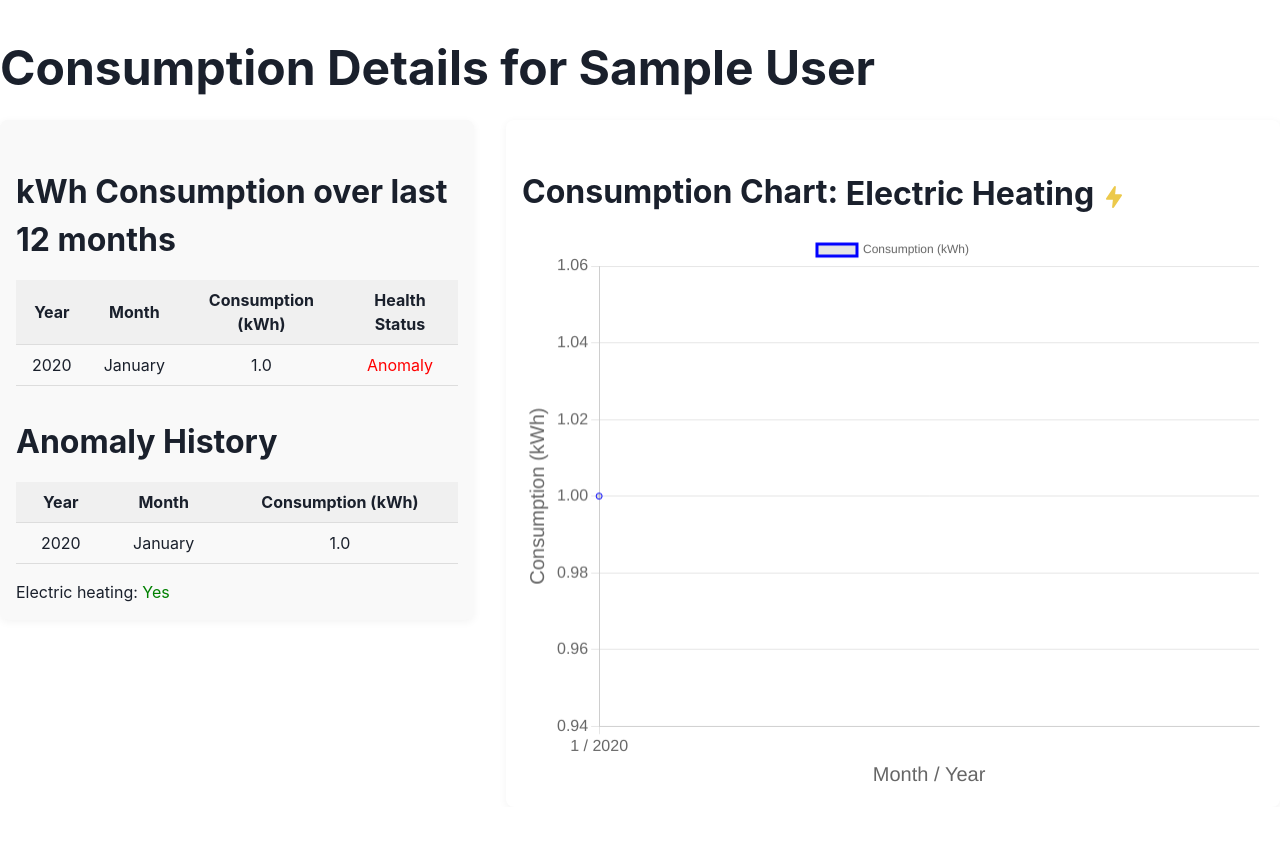
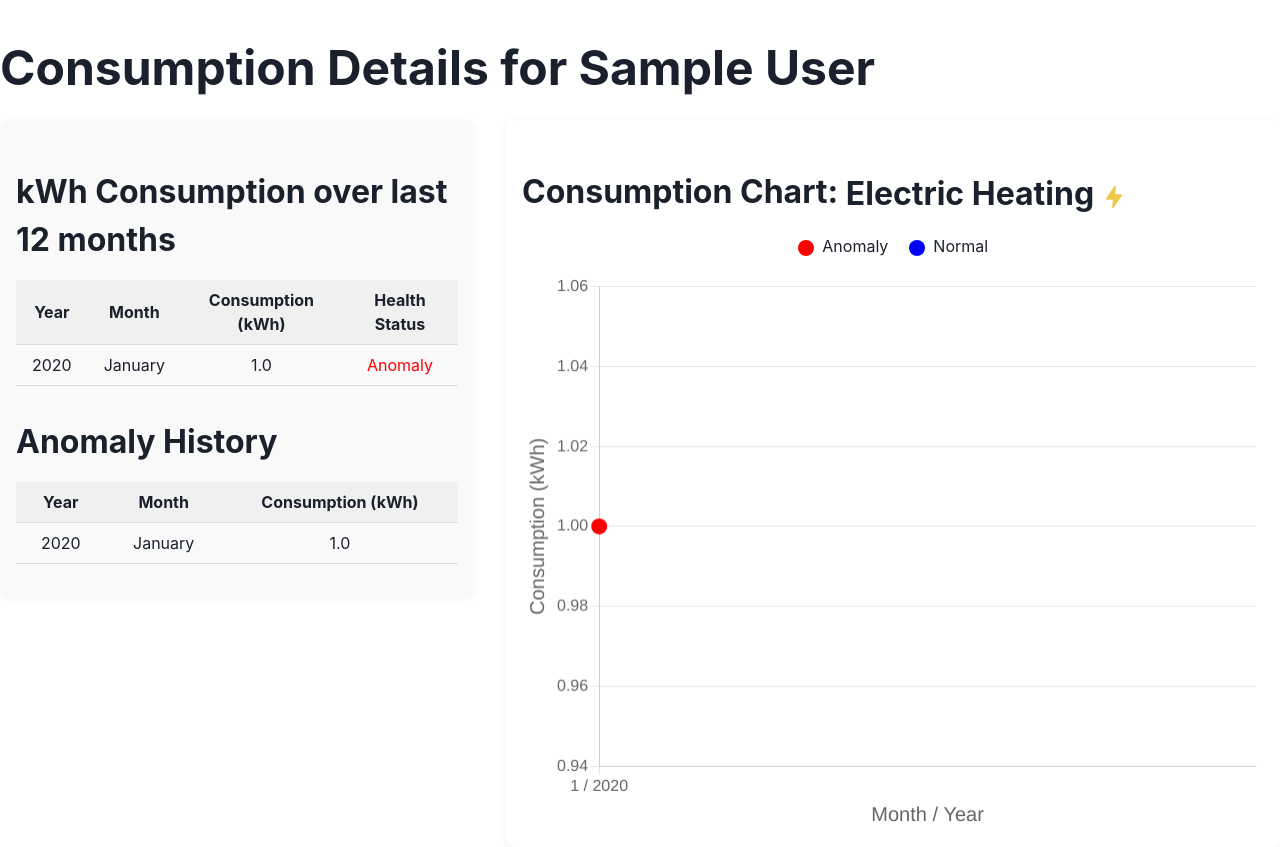
Before and after one commit to CharlesS940/electricity_consumption_dashboard, a Django app: page /consumption/1 in a window 1280 px wide. Before the commit the page ends 782 px from the top, so only its background shows below. Run offline with Django 3.2, Linux system fonts and the light colour scheme; tables that the repository leaves empty hold one stand-in row (values such as "Sample post"); parts of the project's set-up code (start-up, migrations or seed data) failed here and were passed over.

Commit message:
Display anomalies on consumption chart

```diff
--- a/hwjob/dashboard/admin.py
+++ b/hwjob/dashboard/admin.py
@@ -9,9 +9,6 @@ from dashboard.models import Client
 class ClientsListView(ListView):
     """
     A list of clients
-
-    TODO client.has_elec_heating should be set
-    TODO client.has_anomaly should be set
     """
 
     queryset = Client.objects.all()
--- a/hwjob/dashboard/templates/dashboard/consumption_detail.html
+++ b/hwjob/dashboard/templates/dashboard/consumption_detail.html
@@ -61,14 +61,6 @@
                     {% endfor %}
                 </tbody>
             </table>
-            <p>
-                Electric heating:
-                {% if has_electric_heating %}
-                    <span style="color: green;">Yes</span>
-                {% else %}
-                    <span style="color: red;">No</span>
-                {% endif %}
-            </p>
         </div>
         <div class="chart-container">
             <h2>
@@ -81,6 +73,12 @@
                     {% endif %}
                 </span>
             </h2>
+            <div style="text-align: center; margin-bottom: 1em;">
+                <span style="display:inline-block;width:16px;height:16px;background:red;border-radius:50%;margin-right:4px;vertical-align:middle;"></span>
+                Anomaly
+                <span style="display:inline-block;width:16px;height:16px;background:blue;border-radius:50%;margin-left:16px;margin-right:4px;vertical-align:middle;"></span>
+                Normal
+            </div>
             <canvas id="consumptionChart" width="400" height="300"></canvas>
         </div>
     </div>
@@ -94,6 +92,7 @@
         // Prepare data for the chart
         const labels = [{% for c in consumptions %}'{{ c.month }} / {{ c.year }}'{% if not forloop.last %}, {% endif %}{% endfor %}];
         const data = [{% for c in consumptions %}{{ c.kwh_consumed}}{% if not forloop.last %}, {% endif %}{% endfor %}];
+        const pointColors = [{% for c in consumptions %}{% if c.has_anomaly %}'red'{% else %}'blue'{% endif %}{% if not forloop.last %}, {% endif %}{% endfor %}];
 
         const ctx = document.getElementById('consumptionChart').getContext('2d');
         new Chart(ctx, {
@@ -105,14 +104,22 @@
                     data: data,
                     borderColor: 'blue',
                     fill: false,
+                    pointBackgroundColor: pointColors,
+                    pointRadius: 8,
+                    pointBorderWidth: 0,
                 }]
             },
             options: {
                 responsive: true,
                 scales: {
-                    x: { title: { display: true, text: 'Month / Year' , font: { size: 20 }}, ticks: {font: {size: 16}}},
-                    y: { title: { display: true, text: 'Consumption (kWh)', font: { size: 20 } }, ticks: {font: {size: 16}} },
-                }
+                    x: { title: { display: true, text: 'Month / Year' , font: { size: 20 }}, ticks: {font: { size: 16 }}},
+                    y: { title: { display: true, text: 'Consumption (kWh)', font: { size: 20 } }, ticks: {font: { size: 16 }}},
+                },
+                plugins: {
+                    legend: {
+                        display: false // Hide the default legend
+                    }
+                },
             }
         });
     </script>
```
